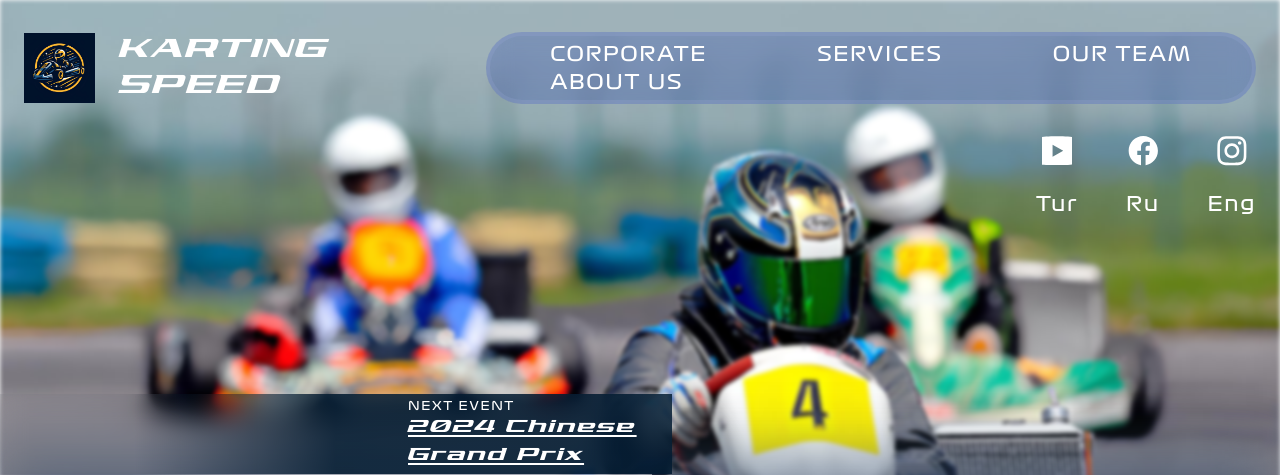
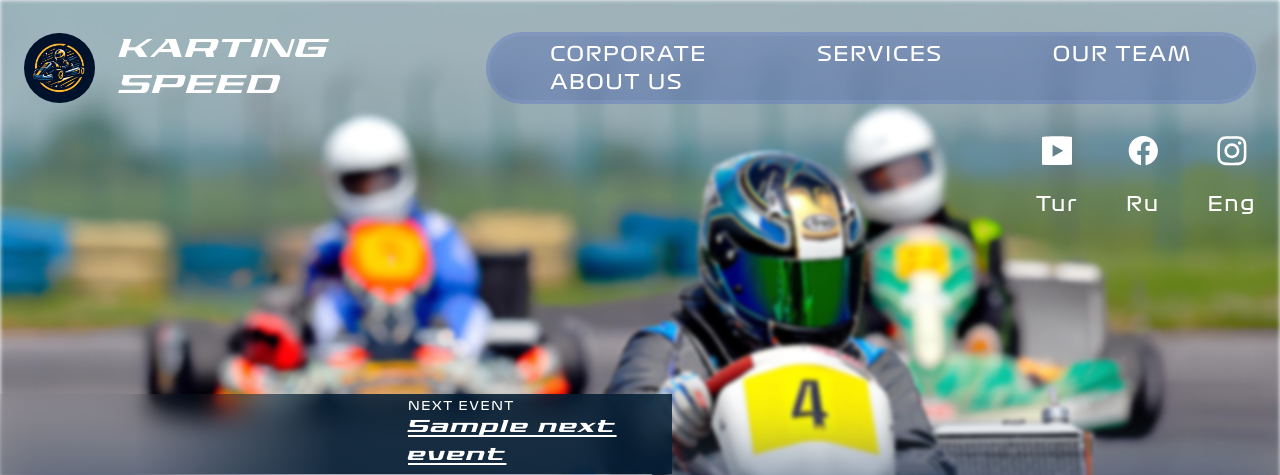
Before and after one commit to Maksim-Volosh/KARTING-ACADEMY, a Django app: template templates/main/index.html in a window 1280 px wide. Shown: the top 475 px of the page. Run offline with Django 4.2, Linux system fonts and the light colour scheme; tables that the repository leaves empty hold one stand-in row (values such as "Sample post"); the template is opened without the code that fills it: values that come from a table or form of the project are taken from there, most other values are stand-ins (such as "Sample title", 1, 10 or a date in 2020); grey boxes marked "Sample" are stand-in pictures.

Commit message:
Added all data to the block "start"

```diff
--- a/main/models.py
+++ b/main/models.py
@@ -45,8 +45,6 @@ class Event(models.Model):
     )
     logo = models.ImageField(
         upload_to="images/Event/logo",
-        blank=True,
-        null=True,
         verbose_name="Logo of event",
     )
     documents = models.FileField(
@@ -75,6 +73,16 @@ class Event(models.Model):
             .first()
         )
 
+    def next_event(self):
+        return (
+            Event.objects.filter(date_of_start__gt=timezone.now())
+            .order_by("date_of_start")
+            .first()
+        )
+
+    def next_three_events(self):
+        return Event.objects.filter(date_of_start__gt=timezone.now()).order_by("date_of_start")[:3]
+
     player_count.short_description = "Number of Players"
 
 
--- a/static/css/main/main.css
+++ b/static/css/main/main.css
@@ -111,6 +111,7 @@
   background-image: url('/static/img/main/simple-logo.jpg');
   height: 70px;
   width: 75px;
+  border-radius: 40px;
 }
 
 .message-icon {
--- a/static/js/event-countdown.js
+++ b/static/js/main/event-countdown.js
@@ -1,4 +1,5 @@
-let next_event_time = "{{next_event_time}}";
+let next_event_time = document.getElementById("next_event_time").value;
+console.log(next_event_time);
 
 let parts = next_event_time.split(/[- :]/);
 let eventDate = new Date(parts[0], parts[1] - 1, parts[2], parts[3], parts[4], parts[5]);
--- a/templates/main/index.html
+++ b/templates/main/index.html
@@ -53,26 +53,27 @@
             <div class="event__info flex w-full pr-6 py-1">
               <div class="flex flex-col ml-auto max-w-60 w-full">
               <p class="font-formula1 uppercase text-xs">next event</p>
-              <p class="link underline text-xl">2024 Chinese Grand Prix</p>
+              <p class="link underline text-xl">{{ next_event.title }}</p>
               </div>
             </div>
+            <input type="hidden" id="next_event_time" value="{{ next_event_time }}">
             <div class="event__countdown mr-5 countdown w-[97%] py-3" id="countdown">
               <div class="flex justify-center gap-2 font-formula1">
-                <img class="mr-5" src="/static/img/main/tag-heuer.svg" alt="Image 7">
+                <img class="mr-5" src="{{ next_event.logo.url }}" alt="{{ next_event.title }}" style="height: 80px; width: 100px;">
                 <div class="countdown__item">
-                  <span id="countdown__days">1</span>
+                  <span id="countdown__days">0</span>
                   <small>DAYS</small>
                 </div>
                 <div class="countdown__item">
-                  <span id="countdown__hours">12</span>
+                  <span id="countdown__hours">0</span>
                   <small>HOURS</small>
                 </div>
                 <div class="countdown__item">
-                  <span id="countdown__mins">31</span>
+                  <span id="countdown__mins">0</span>
                   <small>MINS</small>
                 </div>
                 <div class="countdown__item">
-                  <span id="countdown__secs">31</span>
+                  <span id="countdown__secs">0</span>
                   <small>SECS</small>
                 </div>
               </div>
@@ -84,14 +85,14 @@
 
         <div class="start__bottom event__bar flex font-formula1 text-sm">
           <div class="event__bar_content flex font-formula1 text-sm m-auto mt-4 pl-36 gap-8">
-            <div class="event__item max-w-44 w-full">
-              <div class="event__line"></div>
-              <p>Team Tales: 2009 China Grand Prix</p>
-            </div>
-            <div class="event__item max-w-44 w-full">
-              <div class="event__line"></div>
-              <p>Team Tales: 2009 China Grand Prix</p>
-            </div>
+            {% if next_three_events %}
+              {% for event in next_three_events %}
+                <div class="event__item max-w-44 w-full">
+                  <div class="event__line"></div>
+                  <p>{{ event.title }}</p>
+                </div>
+              {% endfor %}
+            {% endif %}
           </div>
         </div>
         </div>
@@ -99,7 +100,7 @@
       <div class="info custom-gradient">
         <div class="rating pl-20 pr-24 pt-16">
           <div class="wrapper">
-            <h2 class="head head_left-line text-6xl mb-[2rem]">Rating</h2>
+            <h2 class="head head_left-line text-6xl mb-[2rem]" id="message">Rating</h2>
 
             <div class="rating__content flex justify-between">
 
@@ -174,7 +175,7 @@
                     {% endif %}
 
                     <div class="card-body font-formula1 bg-[#0D3242] p-4 rounded-3xl max-w-xs">
-                      <form class="flex flex-col gap-2" method="post" action="{% url 'send_email' %}">
+                      <form class="flex flex-col gap-2" method="post" action="{% url 'send_email' %}#message">
                         {% csrf_token %}
                         <div class="form-group">
                           <label for="email">Your email</label>
@@ -264,6 +265,6 @@
       </div>
     </div>
 </main>
-
+<script src="{% static 'js/main/event-countdown.js' %}"></script>
 </body>
 </html>
```
Also changed, not shown: main/views.py (+12 -0 lines).
